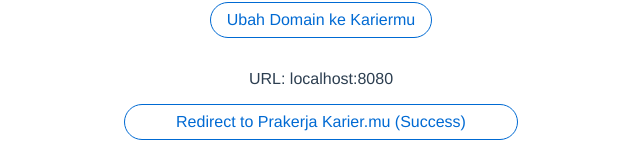
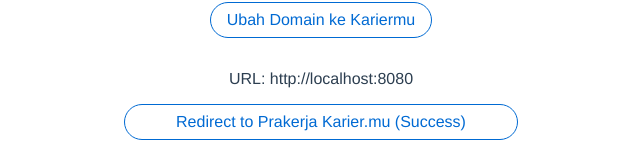
Before and after one commit to haryosmd/dummy-redirect-page, a Vue app: page / in a window 1280 px wide. Shown: the part 356-508 px from the top of the page, without its empty margins (319-959 px from the left). Built offline with nearby package versions, Linux system fonts and the light colour scheme.

Commit message:
change local domain

```diff
--- a/src/components/ButtonRedirect.vue
+++ b/src/components/ButtonRedirect.vue
@@ -28,7 +28,7 @@
 export default {
   data () {
     return {
-      env: 'localhost:8080',
+      env: 'http://localhost:8080',
       isLocal: true
     }
   },
@@ -51,7 +51,7 @@
       if (this.isLocal) {
         this.env = 'https://www.prakerja.dev.karier.mu';
       } else {
-        this.env = 'localhost:8080';
+        this.env = 'http://localhost:8080';
       }
       this.isLocal = !this.isLocal;
     }
```
